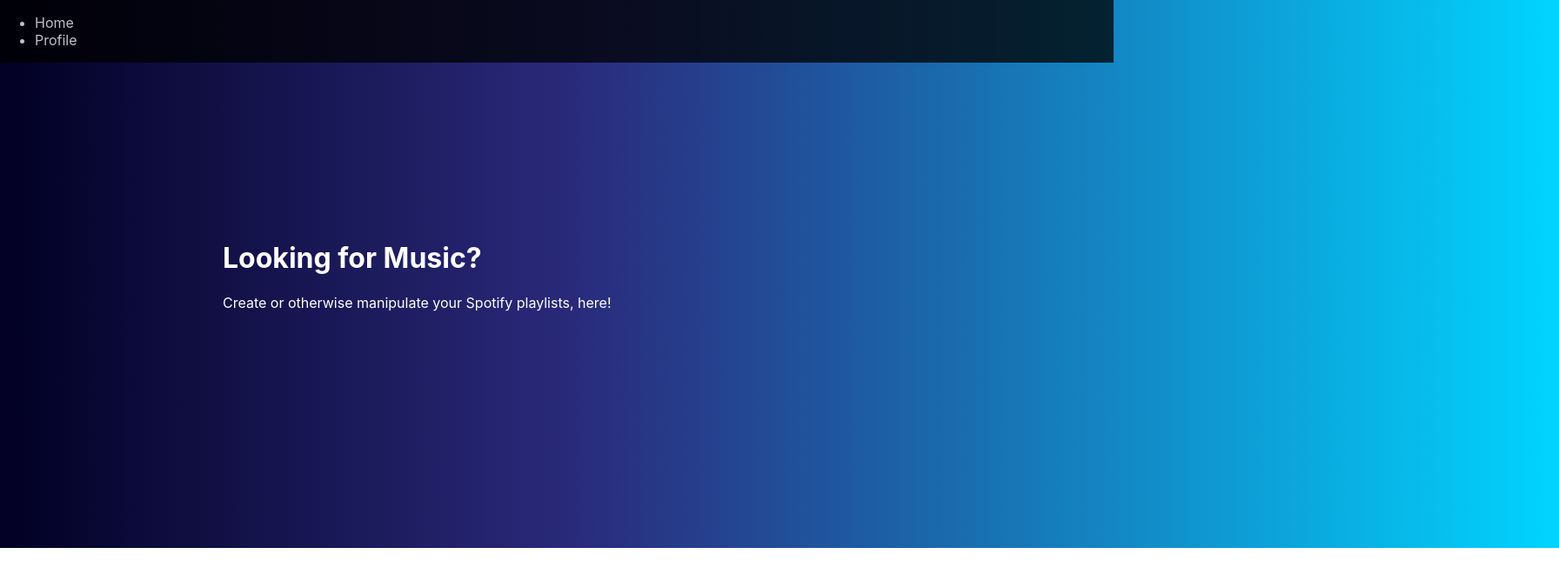
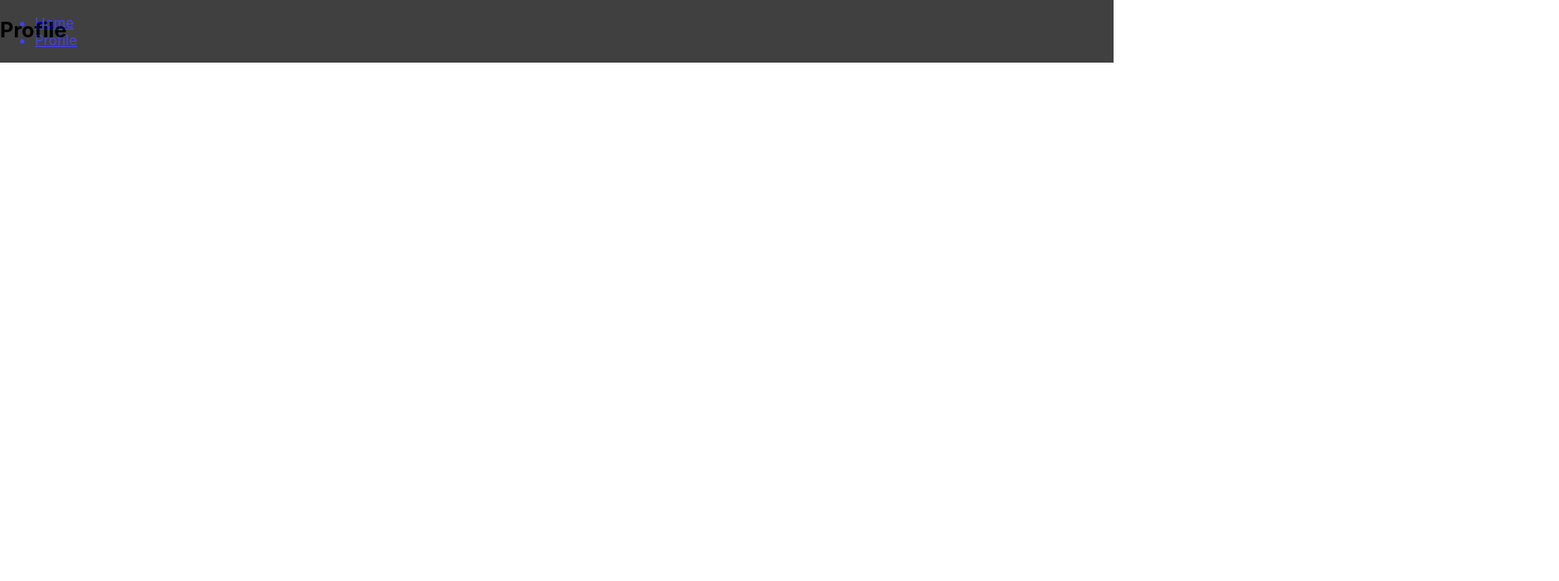
Before and after one commit to acexi3/jammmin, a React (Create React App) app: page /profile in a window 1280 px wide. Shown: the top 668 px of the page at 87% size, 1792 px wide, since content can reach past the window. Built offline with nearby package versions, Linux system fonts and the light colour scheme.

Commit message:
Added basic NavBar functionality using react-router-dom

```diff
--- a/package.json
+++ b/package.json
@@ -6,13 +6,15 @@
     "@testing-library/jest-dom": "^5.17.0",
     "@testing-library/react": "^13.4.0",
     "@testing-library/user-event": "^13.5.0",
+    "cross-env": "^7.0.3",
     "react": "^18.3.1",
     "react-dom": "^18.3.1",
-    "react-scripts": "5.0.1",
+    "react-router-dom": "^6.25.1",
+    "react-scripts": "^5.0.1",
     "web-vitals": "^2.1.4"
   },
   "scripts": {
-    "start": "react-scripts start",
+    "start": "cross-env NODE_OPTIONS=--openssl-legacy-provider react-scripts start",
     "build": "react-scripts build",
     "test": "react-scripts test",
     "eject": "react-scripts eject"
--- a/src/App.js
+++ b/src/App.js
@@ -1,18 +1,29 @@
 import React from 'react';
+import {
+  BrowserRouter as Router,
+  Routes,
+  Route
+} from 'react-router-dom';
+
 import logo from './logo.svg';
 //import './App.css';
 import NavBar from './components/NavBar/NavBar';
 import Hero from './components/Hero/Hero';
+import Home from './pages/Home';
+import Profile from './pages/Profile';
+
 
 function App() {
   return (
-  <>
-    <div className="App">
-      {/*<img src={logo} className="App-logo" alt="logo" />*/}
-      <NavBar />
-      <Hero />
-    </div>
-  </>
+
+      <Router>
+        <Routes>
+          <Route path="/profile" element={<Profile/>} />
+          <Route index element={<Home/>} />
+          <Route path="/home" element={<Home/>} />
+          <Route path="/" />
+        </Routes>
+      </Router>
   );
 }
 
--- a/src/components/NavBar/NavBar.css
+++ b/src/components/NavBar/NavBar.css
@@ -7,3 +7,7 @@
     position: fixed;
     top: 0;
 }
+
+.a {
+    color: white;
+}
--- a/src/components/NavBar/NavBar.js
+++ b/src/components/NavBar/NavBar.js
@@ -1,4 +1,5 @@
 import React from 'react';
+import { Link } from 'react-router-dom';
 import './NavBar.css';
 
 export default function NavBar() {
@@ -6,8 +7,12 @@ export default function NavBar() {
       <header className="NavBar">
         <nav>
           <ul>
-            <li>Home</li>
-            <li>Profile</li>
+            <Link to="/">
+              <li>Home</li>
+            </Link>
+            <Link to="profile">
+              <li>Profile</li>
+            </Link>
           </ul>
         </nav>
       </header>
--- /dev/null
+++ b/src/pages/Home.js
@@ -0,0 +1,16 @@
+import NavBar from '../components/NavBar/NavBar';
+import Hero from '../components/Hero/Hero';
+
+export default function Home() {
+    return (
+        <>
+            <NavBar />
+            <div>
+                <div className="App">
+                    {/*<img src={logo} className="App-logo" alt="logo" />*/}
+                    <Hero />
+                </div>
+            </div>
+        </>
+    );
+};
--- /dev/null
+++ b/src/pages/Profile.js
@@ -0,0 +1,12 @@
+import NavBar from "../components/NavBar/NavBar";
+
+export default function Profile() {
+    return (
+        <>
+            <NavBar />
+            <div>
+                <h2>Profile</h2>
+            </div>
+        </>
+    );
+};
```
Also changed, not shown: 2 other files (tests, documents, lock files or other folders).
